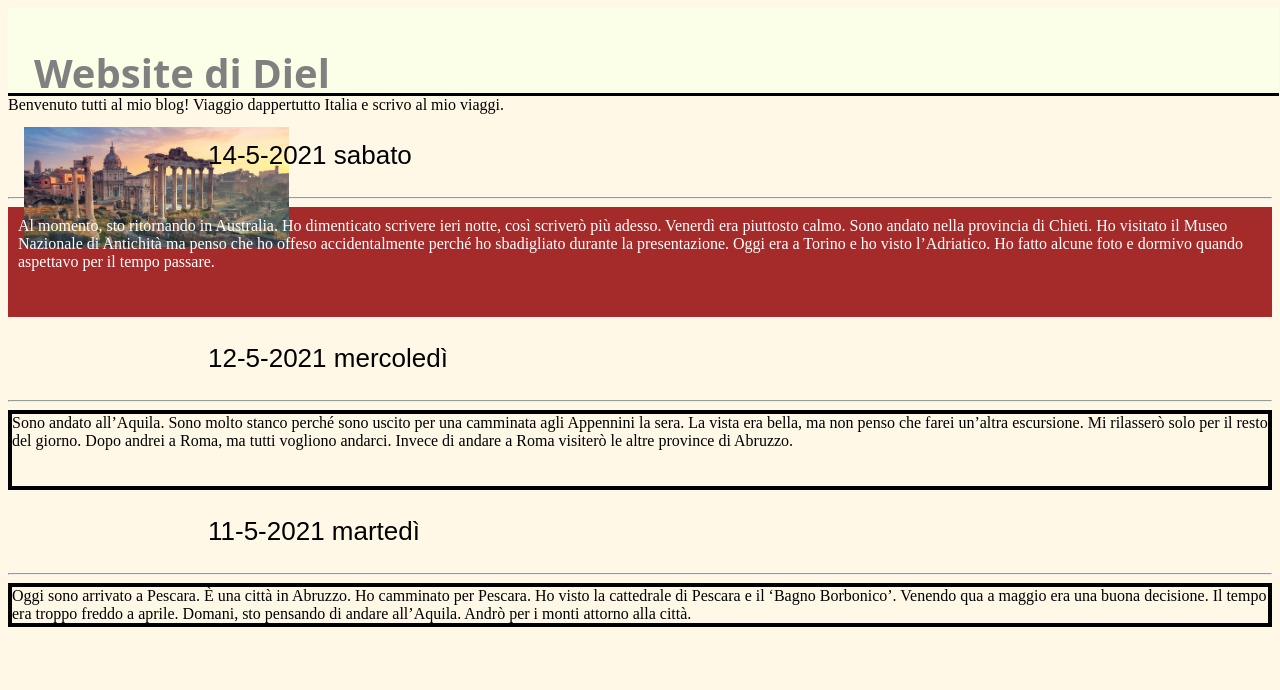
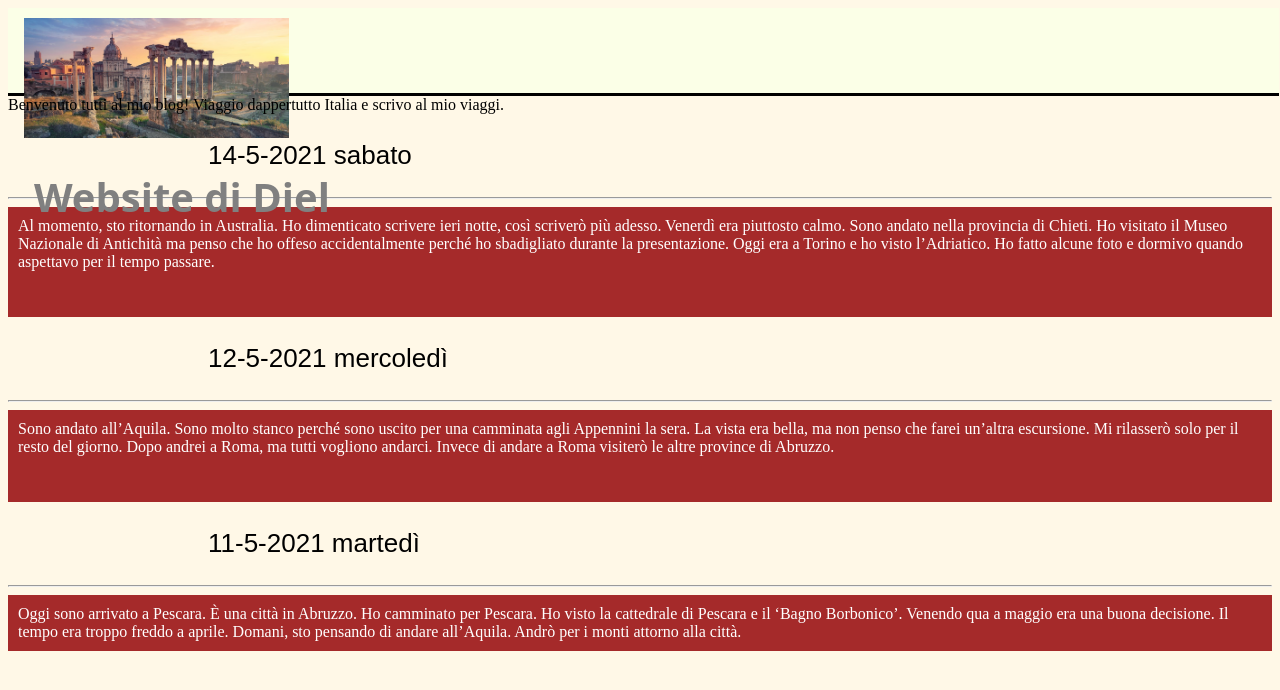
Before and after one commit to RonJohnsonLol/RonJohnsonLol.github.io, a plain HTML site: page blog.html in a window 1280 px wide. Drawn offline with Linux system fonts and the light colour scheme.

Commit message:
Update blog.html

```diff
--- a/blog.html
+++ b/blog.html
@@ -9,10 +9,10 @@
   </head>
   <body>
   <div class="mainHeading">
-    <h1>
+    <img src="italy landscape.jpg" height=120px margin=0px vertical-align=top>
+	  <h1>
       Website di Diel
     </h1>
-    <img src="italy landscape.jpg" height=120px margin=0px vertical-align=top>
 	</div>
     <div style=width:800;height:600;margin;background-color:#FFF8E7;padding:>
     Benvenuto tutti al mio blog! Viaggio dappertutto Italia e scrivo al mio viaggi.
@@ -21,7 +21,7 @@
 	14-5-2021 sabato
 	  </p>
 		<hr>
-	<div style="width:800;height:600;margin;background-color:brown;color:white;padding:10px;">
+	<div style="margin;background-color:brown;color:white;padding:10px;">
 Al momento, sto ritornando in Australia. Ho dimenticato scrivere ieri notte, così scriverò più adesso.
 Venerdì era piuttosto calmo. Sono andato nella provincia di Chieti. Ho visitato il Museo Nazionale di Antichità ma penso che ho offeso accidentalmente perché ho sbadigliato durante la presentazione.
 Oggi era a Torino e ho visto l’Adriatico. Ho fatto alcune foto e dormivo quando aspettavo per il tempo passare. <br> <br> <br>
@@ -30,7 +30,7 @@ Oggi era a Torino e ho visto l’Adriatico. Ho fatto alcune foto e dormivo quand
 	    12-5-2021 mercoledì
 	  </p>
 	      <hr>
-	<div style="border: 4px solid black" width=800 height=600 margin>
+	<div style="margin;background-color:brown;color:white;padding:10px;">
 Sono andato all’Aquila. Sono molto stanco perché sono uscito per una camminata agli Appennini la sera. La vista era bella, ma non penso che farei un’altra escursione. Mi rilasserò solo per il resto del giorno. Dopo andrei a Roma, ma tutti vogliono andarci. Invece di andare a Roma visiterò le altre province di Abruzzo.
  <br> <br> <br>
 	  </div>
@@ -38,7 +38,7 @@ Sono andato all’Aquila. Sono molto stanco perché sono uscito per una camminat
 		  11-5-2021 martedì
 		  </p>
 		  <hr>
-    <div style="border: 4px solid black" width=800 height=600 margin>
+	<div style="margin;background-color:brown;color:white;padding:10px;">
 Oggi sono arrivato a Pescara. È una città in Abruzzo. Ho camminato per Pescara. Ho visto la cattedrale di Pescara e il ‘Bagno Borbonico’. Venendo qua a maggio era una buona decisione. Il tempo era troppo freddo a aprile. Domani, sto pensando di andare all’Aquila. Andrò per i monti attorno alla città.
 	  </div>
     </a>
```
